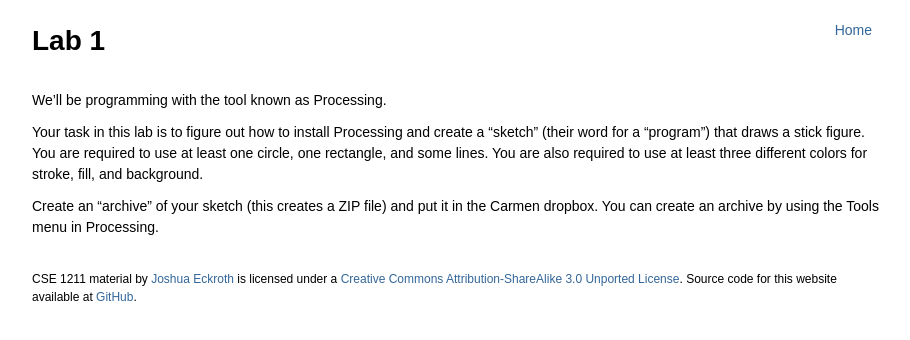
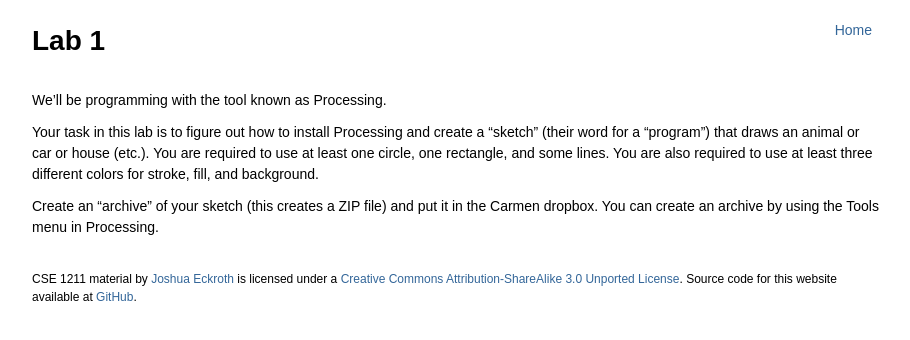
Before and after one commit to joshuaeckroth/cse1211-website, a Jekyll site: the page built from labs/_posts/2013-08-20-lab-1.markdown, in a window 1280 px wide. Shown: the top 340 px of the page, without its empty margins (183-1093 px from the left). Built offline with Jekyll 4.4.1, drawn with Linux system fonts in a browser that asks for light colours; Markdown is read by kramdown in place of the engine named in the settings; comment, search, counter and statistics services are not loaded.

Commit message:
Change requirement for what is drawn in lab 1.

```diff
--- a/labs/_posts/2013-08-20-lab-1.markdown
+++ b/labs/_posts/2013-08-20-lab-1.markdown
@@ -9,10 +9,10 @@ due: Aug 29, 11:59pm
 We'll be programming with the tool known as Processing.
 
 Your task in this lab is to figure out how to install Processing and
-create a "sketch" (their word for a "program") that draws a stick
-figure. You are required to use at least one circle, one rectangle,
-and some lines. You are also required to use at least three different
-colors for stroke, fill, and background.
+create a "sketch" (their word for a "program") that draws an animal or
+car or house (etc.). You are required to use at least one circle, one
+rectangle, and some lines. You are also required to use at least three
+different colors for stroke, fill, and background.
 
 Create an "archive" of your sketch (this creates a ZIP file) and put
 it in the Carmen dropbox. You can create an archive by using the Tools
```
